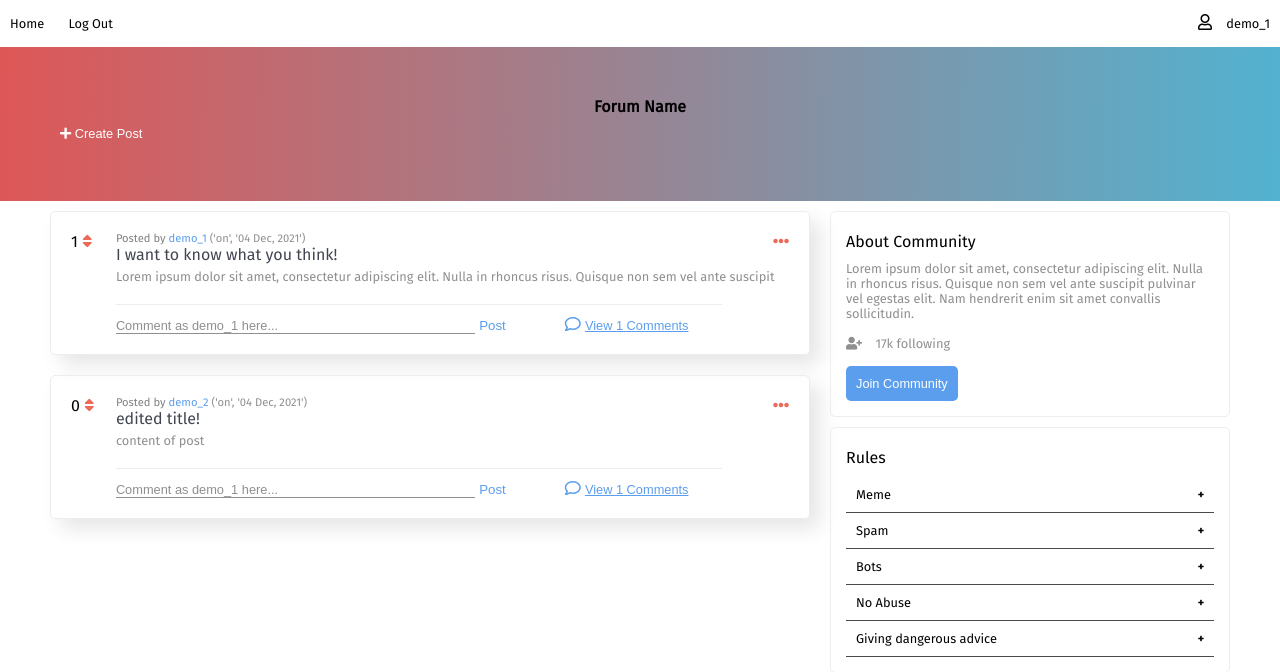
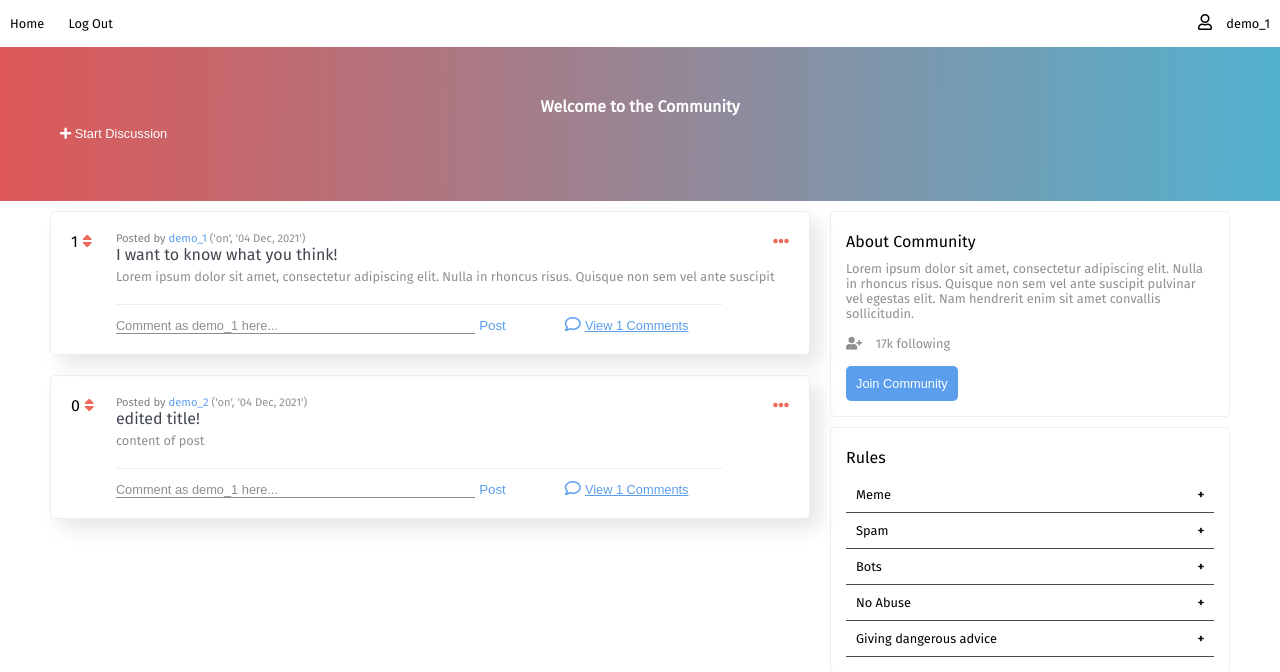
Before and after one commit to jolenechong/FullstackForum, a Flask app: page / in a window 1280 px wide. Shown: the top 672 px of the page. Run offline with Flask 2, Linux system fonts and the light colour scheme; a user stored in the database is signed in; data comes from the database, SQL or seed files in the repository; both versions use the stored data as it was after the commit.

Commit message:
minor css changes

```diff
--- a/website/templates/home.html
+++ b/website/templates/home.html
@@ -3,8 +3,8 @@
 {% block content %}
 <section id="header">
   <div class='headerContainer'>
-    <h1>Forum Name</h1>
-  <button onclick='showcreatepost()' class='btn' style="background:transparent"><i class="fas fa-plus"></i>  Create Post</button>
+    <h1 style="color:white;">Welcome to the Community</h1>
+  <button onclick='showcreatepost()' class='btn' style="background:transparent"><i class="fas fa-plus"></i>  Start Discussion</button>
   <form method="POST" id='createPost' style="display: none;">
       <input type="text" name="post_title" id="post_title" placeholder="Title of Post" ></input>
       <textarea name="post_content" id="post_content"placeholder='Content of Post' ></textarea>
```
Also changed, not shown: website/database.db, 1 other file.
